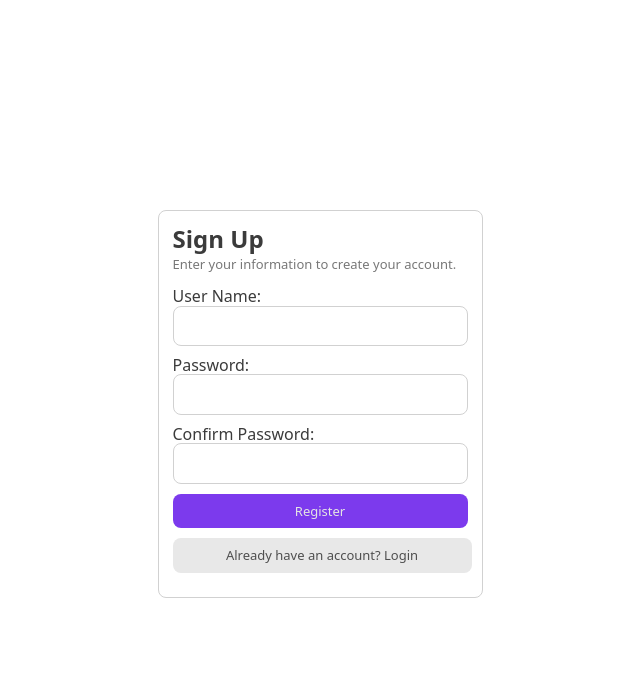
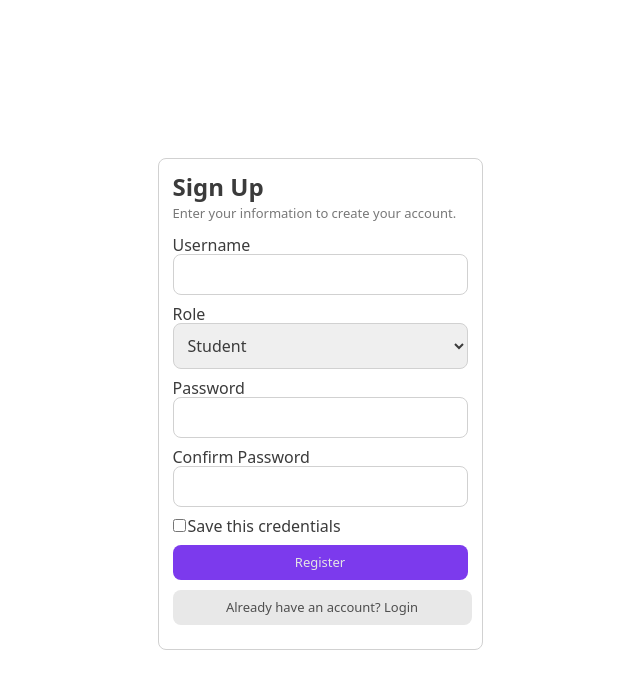
Before and after one commit to SergeMezui16/auca-web-tech, a plain HTML site: page ServletWebApp/WebContent/register.html in a window 1280 px wide. Shown: the whole page, without its empty margins (320-960 px from the left). Drawn offline with nearby package versions, Linux system fonts and the light colour scheme.

Commit message:
add role select

```diff
--- a/ServletWebApp/WebContent/register.html
+++ b/ServletWebApp/WebContent/register.html
@@ -15,18 +15,31 @@
 		<div class="login-box">
 			<h2>Sign Up</h2>
 			<p class="text-muted text-small">Enter your information to create your account.</p>
-			<form action="/ServletWebApp/register" method="post" class="form">
+			<form action="register" method="post" class="form">
 				<div class="form-control">
-					<label for="username">User Name:</label>
+					<label for="username">Username</label>
 					<input type="text" id="username" name="username" required>
 				</div>
 				<div class="form-control">
-					<label for="password">Password:</label>
+					<label for="role">Role</label>
+					<select name="role" id="role">
+						<option value="STUDENT">Student</option>
+						<option value="LECTURER">Lecturer</option>
+						<option value="REGISTRAR">Registrar</option>
+						<option value="HOD">Head Of Department</option>
+					</select>
+				</div>
+				<div class="form-control">
+					<label for="password">Password</label>
 					<input type="password" id="password" name="password" required>
 				</div>
 				<div class="form-control">
-					<label for="confirmPassword">Confirm Password:</label>
+					<label for="confirmPassword">Confirm Password</label>
 					<input type="password" id="confirmPassword" name="confirmPassword" required>
+				</div>
+				<div class="form-checkbox">
+					<input type="checkbox" id="persistent" name="persistent">
+					<label for="persistent">Save this credentials</label>
 				</div>
 				<div class="">
 					<button type="submit" class="btn btn-primary w-full">Register</button>
```
